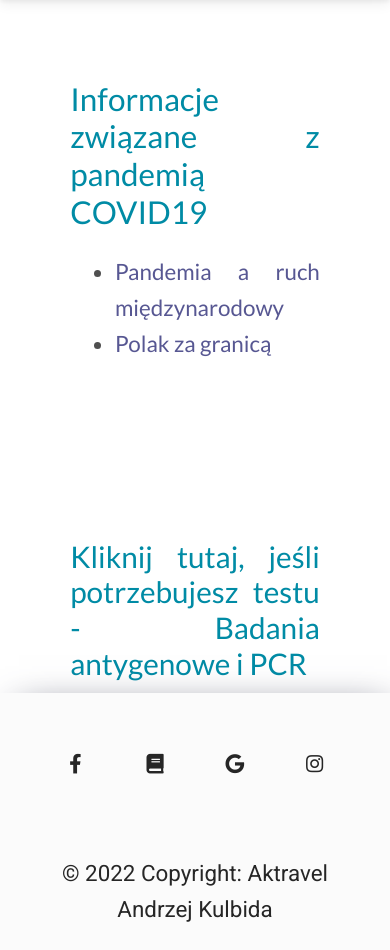
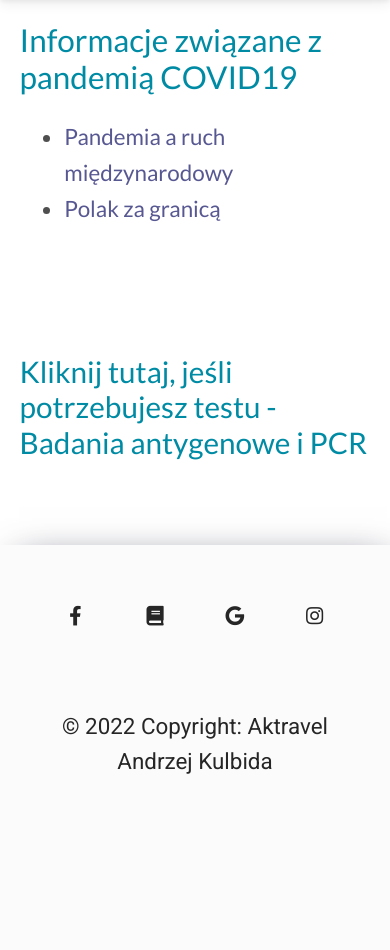
Before and after one commit to Skiperpol/aktravel, a Django app: page /covid/ in a window 390 px wide. Shown: the part 105-1055 px from the top of the page. After the commit the page ends 879 px from the top, so only its background shows below. Run offline with Django 3.2, Linux system fonts and the light colour scheme.

Commit message:
wersja mobilna

```diff
--- a/aktravel/main/static/main/style.css
+++ b/aktravel/main/static/main/style.css
@@ -359,3 +322,59 @@ footer {
     width: 100vw;
     background-color: #fbfbfb;
 }
+
+.covid_tekst {
+    text-align: left !important;
+}
+
+
+@media only screen and (max-width: 600px) {
+    #logo_ak_travel {
+        width: 35vw !important;
+    }
+
+    .navbar-brand {
+        margin-left: 0.5em;
+    }
+
+    .show ul li {
+        margin-left: 1.5em;
+    }
+
+    .collapsing ul li {
+        margin-left: 1.5em;
+    }
+
+    .mainsection {
+        margin-top: 24vh;
+    }
+    .augustyn {
+        top: 21vh;
+        left: 5vw;
+        transform: translate(-0%, -50%);
+        width: 90vw;
+    }
+    #main_photo {
+        object-position: 74% top;
+        top: 0vh;
+    }
+    .ksiazka_karuzela {
+        width: 90vw !important;
+        margin-left: auto;
+    }
+    .main_podstrony {
+        margin-top: 0;
+    }
+
+    .round_card_ksiazka {
+        width: 95%;
+    }
+
+    .textsection {
+        padding: 0;
+    }
+
+    .mt-10 {
+        margin-top: 15vh;
+    }
+}
--- a/aktravel/main/templates/main/aktravel.html
+++ b/aktravel/main/templates/main/aktravel.html
@@ -78,6 +78,7 @@
         </h5>
         <a href = "mailto: andrzej.kulbida@gmail.com"><h6 class="choose">andrzej.kulbida@gmail.com</h6></a>
     </div>
+
 </div>
 </div>
 {% endblock %}
--- a/aktravel/main/templates/main/covid.html
+++ b/aktravel/main/templates/main/covid.html
@@ -2,7 +2,7 @@
 
 {% load static %}
 {% block podstrona %}
-<div class="textsection">
+<div class="textsection covid_tekst">
 <h3 style="color: rgb(0,139,165);">Informacje związane z pandemią COVID19</h3>
     <ul class="mt-3">
         <li><a class="linki_dokumentow" href="https://www.gov.pl/web/koronawirus/granice-i-ruch-miedzynarodowy" target="_blank">Pandemia a ruch międzynarodowy</a></li>
```
Also changed, not shown: other parts of aktravel/main/static/main/style.css (+0 -37 lines).
